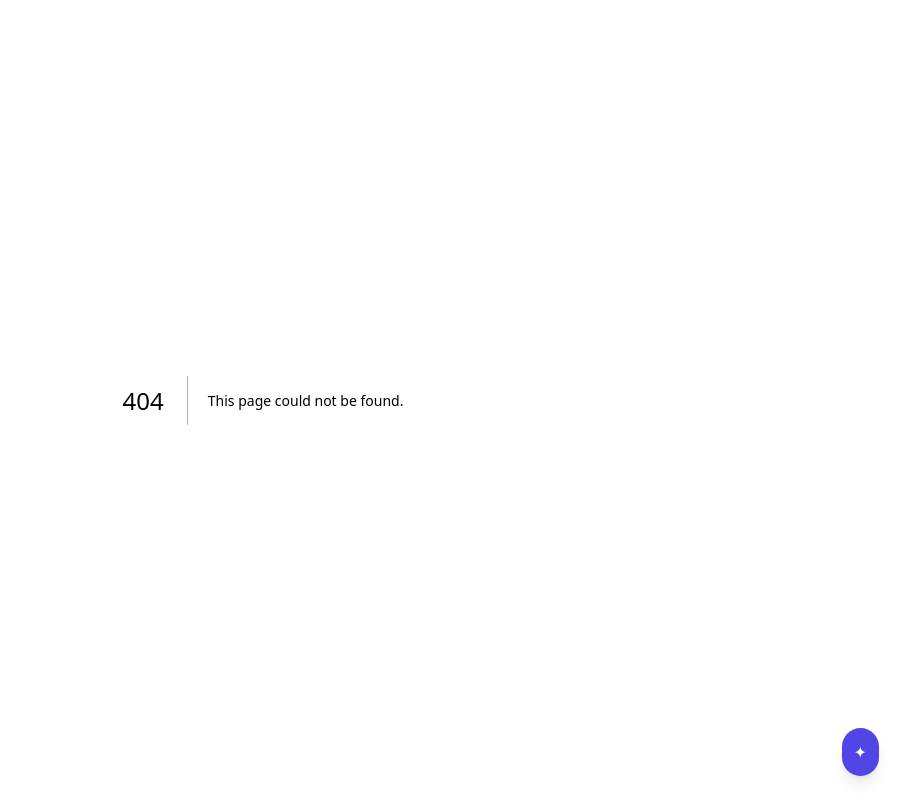
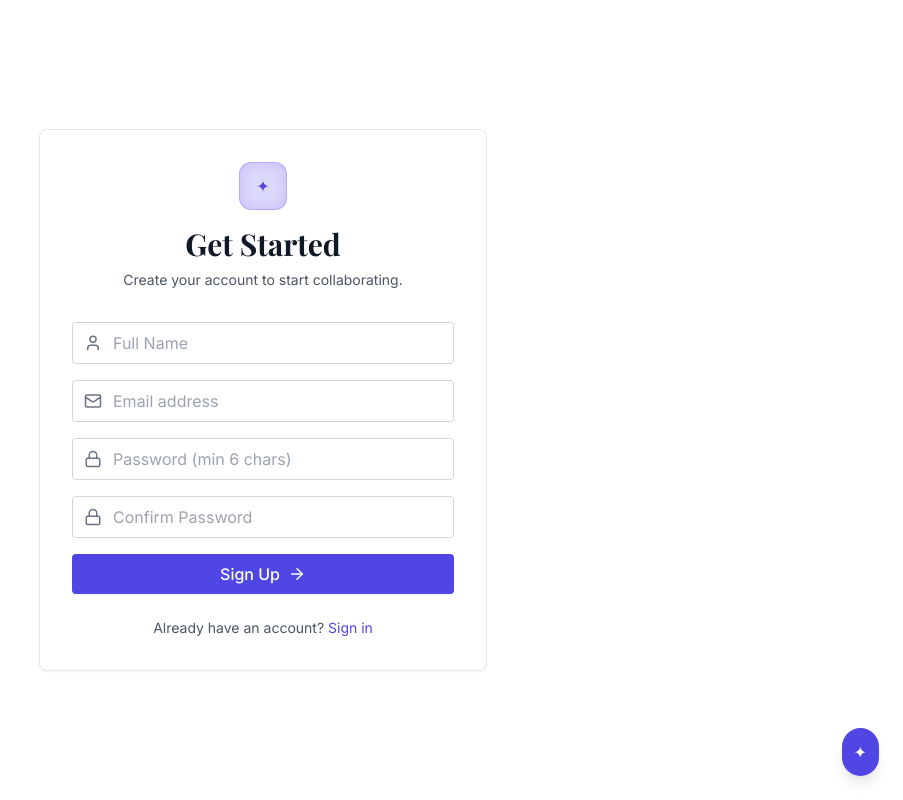
Before and after one commit to abhinavsai2006/AI-Note-App, a Next.js app in the folder apps/web/: page /auth/signup in a window 1280 px wide. Before the commit this address had no page. Shown: the whole page, without its empty margins (377-1280 px from the left). Built offline with nearby package versions, Linux system fonts and the light colour scheme; a web font is replaced by a local one.

Commit message:
feat: add signup page, clean settings, optimize database indexes

```diff
--- a/apps/web/src/app/(app)/settings/page.tsx
+++ b/apps/web/src/app/(app)/settings/page.tsx
@@ -1,11 +1,11 @@
-import { User, Bell, Shield, Key, Moon, Monitor } from "lucide-react";
+import { User, Bell, Shield, Moon, Monitor } from "lucide-react";
 
 export default function SettingsPage() {
   return (
     <div className="flex-1 p-8 overflow-y-auto">
       <header className="mb-10">
         <h1 className="text-4xl font-serif font-bold text-gray-900 mb-2">Settings</h1>
-        <p className="text-gray-600">Manage your account preferences and integrations.</p>
+        <p className="text-gray-600">Manage your account preferences and workspace.</p>
       </header>
 
       <div className="flex flex-col lg:flex-row gap-8">
@@ -13,9 +13,6 @@ export default function SettingsPage() {
         <div className="w-full lg:w-64 flex flex-col gap-2">
           {[
             { id: "profile", label: "Profile", icon: User },
-            { id: "notifications", label: "Notifications", icon: Bell },
-            { id: "security", label: "Security", icon: Shield },
-            { id: "api-keys", label: "API Keys", icon: Key },
             { id: "appearance", label: "Appearance", icon: Moon },
           ].map((item, idx) => (
             <button
@@ -35,7 +32,7 @@ export default function SettingsPage() {
         {/* Settings Content */}
         <div className="flex-1">
           <div className="glass-card p-8">
-            <h2 className="text-2xl font-bold text-gray-900 mb-6 pb-4 border-b border-gray-200">Profile Information</h2>
+            <h2 className="text-2xl font-bold text-gray-900 mb-6 pb-4 border-b border-gray-200">Profile</h2>
 
             <div className="flex flex-col gap-6 max-w-2xl">
               <div className="flex items-center gap-6">
@@ -64,19 +61,7 @@ export default function SettingsPage() {
               <div className="flex flex-col gap-2">
                 <label className="text-sm font-medium text-gray-700">Email Address</label>
                 <input type="email" className="input-glass text-gray-500" defaultValue="alex@noteflow.app" disabled />
-                <p className="text-xs text-gray-500">Your email address is used for logging in and cannot be changed here.</p>
-              </div>
-
-              <div className="flex flex-col gap-2 mt-4">
-                <label className="text-sm font-medium text-gray-700">Theme Preference</label>
-                <div className="flex gap-4">
-                  <button className="flex-1 flex items-center justify-center gap-2 py-3 rounded-lg border border-indigo-300 bg-indigo-50 text-indigo-600">
-                    <Moon size={18} /> Dark
-                  </button>
-                  <button className="flex-1 flex items-center justify-center gap-2 py-3 rounded-lg border border-gray-300 bg-white text-gray-500 hover:text-gray-900 transition-colors">
-                    <Monitor size={18} /> System
-                  </button>
-                </div>
+                <p className="text-xs text-gray-500">Your email address is used for logging in.</p>
               </div>
 
               <div className="flex justify-end gap-4 mt-8 pt-6 border-t border-gray-200">
--- a/apps/web/src/app/auth/login/page.tsx
+++ b/apps/web/src/app/auth/login/page.tsx
@@ -39,7 +39,7 @@ export default function LoginPage() {
               <input type="checkbox" className="rounded border-surface-border bg-background text-primary focus:ring-primary" />
               Remember me
             </label>
-            <a href="#" className="text-primary hover:underline">Forgot password?</a>
+            <Link href="/auth/forgot-password" className="text-primary hover:underline">Forgot password?</Link>
           </div>
 
           <Link href="/dashboard" className="w-full">
@@ -50,7 +50,7 @@ export default function LoginPage() {
         </form>
 
         <p className="text-center text-sm text-gray-600 mt-6">
-          Don&apos;t have an account? <a href="#" className="text-primary hover:underline">Sign up</a>
+          Don&apos;t have an account? <Link href="/auth/signup" className="text-primary hover:underline">Sign up</Link>
         </p>
       </div>
     </main>
--- /dev/null
+++ b/apps/web/src/app/auth/signup/page.tsx
@@ -0,0 +1,171 @@
+'use client';
+
+import Link from "next/link";
+import { useState } from "react";
+import { ArrowRight, Mail, Lock, User } from "lucide-react";
+
+export default function SignupPage() {
+  const [formData, setFormData] = useState({
+    name: '',
+    email: '',
+    password: '',
+    confirmPassword: ''
+  });
+  const [errors, setErrors] = useState<Record<string, string>>({});
+  const [loading, setLoading] = useState(false);
+  const [success, setSuccess] = useState(false);
+
+  const handleChange = (e: React.ChangeEvent<HTMLInputElement>) => {
+    const { name, value } = e.target;
+    setFormData(prev => ({ ...prev, [name]: value }));
+    // Clear error for this field
+    if (errors[name]) {
+      setErrors(prev => ({ ...prev, [name]: '' }));
+    }
+  };
+
+  const handleSubmit = async (e: React.FormEvent) => {
+    e.preventDefault();
+    const newErrors: Record<string, string> = {};
+
+    // Validation
+    if (!formData.name.trim()) newErrors.name = 'Name is required';
+    if (!formData.email.trim()) newErrors.email = 'Email is required';
+    if (!formData.password) newErrors.password = 'Password is required';
+    if (formData.password !== formData.confirmPassword) {
+      newErrors.confirmPassword = 'Passwords do not match';
+    }
+    if (formData.password && formData.password.length < 6) {
+      newErrors.password = 'Password must be at least 6 characters';
+    }
+
+    if (Object.keys(newErrors).length > 0) {
+      setErrors(newErrors);
+      return;
+    }
+
+    setLoading(true);
+    try {
+      const response = await fetch('http://localhost:3001/auth/signup', {
+        method: 'POST',
+        headers: { 'Content-Type': 'application/json' },
+        body: JSON.stringify({
+          name: formData.name,
+          email: formData.email,
+          password: formData.password,
+        }),
+      });
+
+      if (!response.ok) {
+        const error = await response.json();
+        setErrors({ submit: error.message || 'Signup failed' });
+        return;
+      }
+
+      setSuccess(true);
+      setTimeout(() => {
+        window.location.href = '/auth/login';
+      }, 2000);
+    } catch (error) {
+      setErrors({ submit: 'Failed to create account. Please try again.' });
+    } finally {
+      setLoading(false);
+    }
+  };
+
+  return (
+    <main className="flex min-h-screen items-center justify-center p-4 relative overflow-hidden bg-background text-foreground">
+      <div className="glass-card w-full max-w-md p-8 relative z-10">
+        <div className="text-center mb-8">
+          <div className="inline-flex items-center justify-center w-12 h-12 rounded-xl bg-primary/20 text-primary mb-4 border border-primary/30 shadow-[inset_0_0_15px_rgba(124,58,237,0.2)]">
+            ✦
+          </div>
+          <h1 className="text-3xl font-serif font-bold text-gray-900 mb-2">Get Started</h1>
+          <p className="text-gray-600 text-sm">Create your account to start collaborating.</p>
+        </div>
+
+        {success && (
+          <div className="mb-6 p-4 bg-green-50 border border-green-200 rounded-lg text-green-700 text-sm">
+            Account created successfully! Redirecting to login...
+          </div>
+        )}
+
+        {errors.submit && (
+          <div className="mb-6 p-4 bg-red-50 border border-red-200 rounded-lg text-red-700 text-sm">
+            {errors.submit}
+          </div>
+        )}
+
+        <form className="flex flex-col gap-4" onSubmit={handleSubmit}>
+          <div className="relative group">
+            <User className="absolute left-3 top-1/2 -translate-y-1/2 text-gray-500 group-focus-within:text-indigo-600 transition-colors" size={18} />
+            <input
+              type="text"
+              name="name"
+              placeholder="Full Name"
+              value={formData.name}
+              onChange={handleChange}
+              className={`input-glass w-full pl-10 ${errors.name ? 'border-red-400' : ''}`}
+              required
+            />
+            {errors.name && <p className="text-red-600 text-xs mt-1">{errors.name}</p>}
+          </div>
+
+          <div className="relative group">
+            <Mail className="absolute left-3 top-1/2 -translate-y-1/2 text-gray-500 group-focus-within:text-indigo-600 transition-colors" size={18} />
+            <input
+              type="email"
+              name="email"
+              placeholder="Email address"
+              value={formData.email}
+              onChange={handleChange}
+              className={`input-glass w-full pl-10 ${errors.email ? 'border-red-400' : ''}`}
+              required
+            />
+            {errors.email && <p className="text-red-600 text-xs mt-1">{errors.email}</p>}
+          </div>
+
+          <div className="relative group">
+            <Lock className="absolute left-3 top-1/2 -translate-y-1/2 text-gray-500 group-focus-within:text-indigo-600 transition-colors" size={18} />
+            <input
+              type="password"
+              name="password"
+              placeholder="Password (min 6 chars)"
+              value={formData.password}
+              onChange={handleChange}
+              className={`input-glass w-full pl-10 ${errors.password ? 'border-red-400' : ''}`}
+              required
+            />
+            {errors.password && <p className="text-red-600 text-xs mt-1">{errors.password}</p>}
+          </div>
+
+          <div className="relative group">
+            <Lock className="absolute left-3 top-1/2 -translate-y-1/2 text-gray-500 group-focus-within:text-indigo-600 transition-colors" size={18} />
+            <input
+              type="password"
+              name="confirmPassword"
+              placeholder="Confirm Password"
+              value={formData.confirmPassword}
+              onChange={handleChange}
+              className={`input-glass w-full pl-10 ${errors.confirmPassword ? 'border-red-400' : ''}`}
+              required
+            />
+            {errors.confirmPassword && <p className="text-red-600 text-xs mt-1">{errors.confirmPassword}</p>}
+          </div>
+
+          <button
+            type="submit"
+            disabled={loading}
+            className="btn-primary w-full flex justify-center items-center gap-2 disabled:opacity-50 disabled:cursor-not-allowed"
+          >
+            {loading ? 'Creating Account...' : 'Sign Up'} <ArrowRight size={18} />
+          </button>
+        </form>
+
+        <p className="text-center text-sm text-gray-600 mt-6">
+          Already have an account? <Link href="/auth/login" className="text-primary hover:underline">Sign in</Link>
+        </p>
+      </div>
+    </main>
+  );
+}
```
Also changed, not shown: 1 other file (tests, documents, lock files or other folders).
